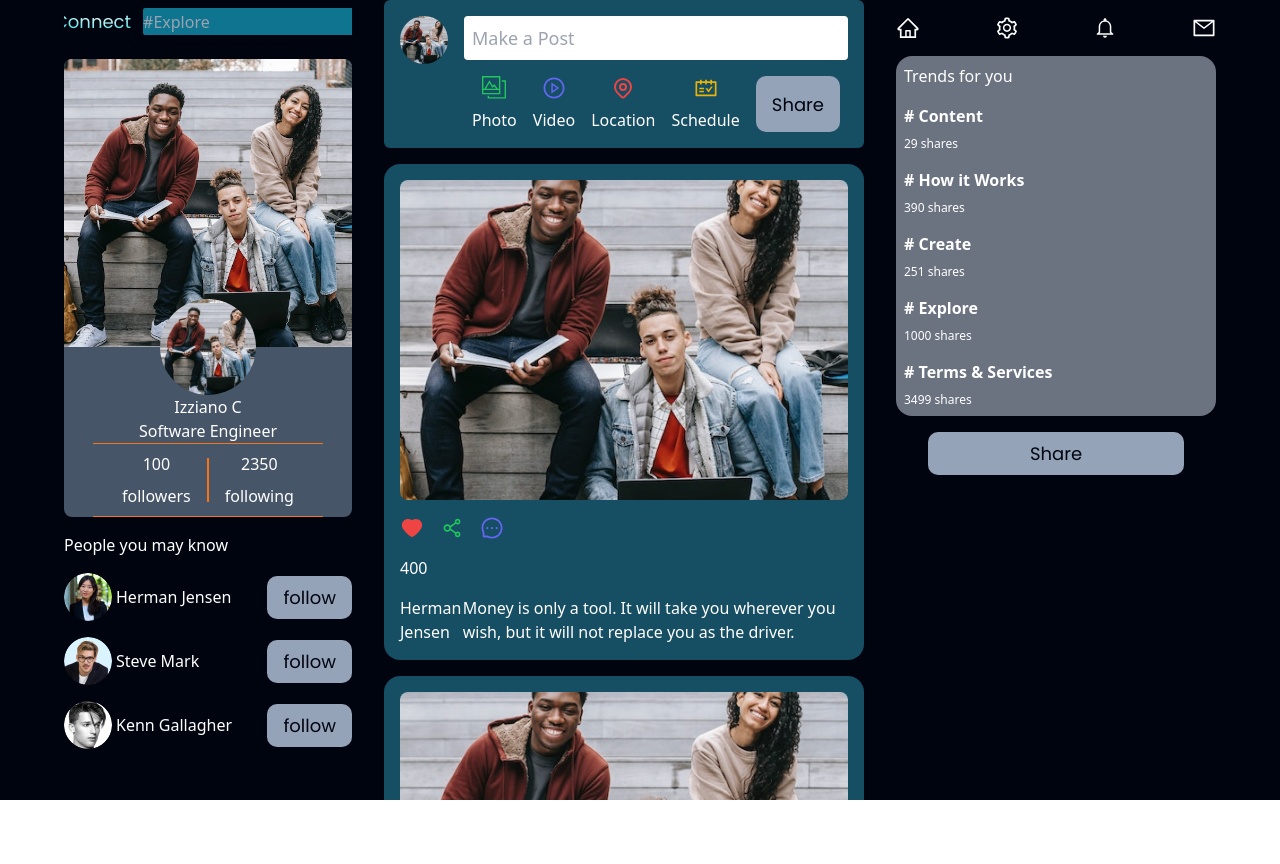
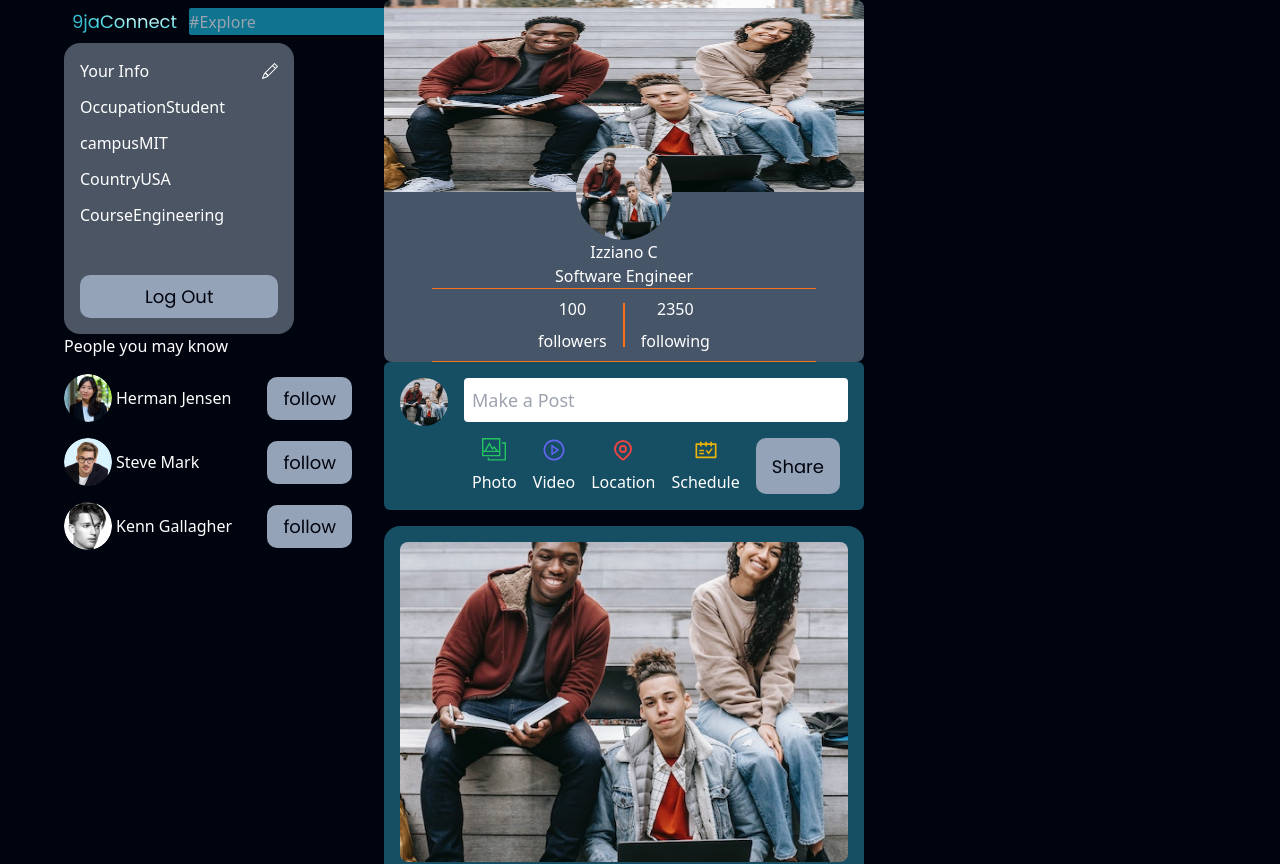
Before and after one commit to chiizzy1/we-connect-react, a React (Vite) app in the folder client/vite-project/: page / in a window 1280 px wide. Shown: the top 864 px of the page. Before the commit the page ends 800 px from the top, so only its background shows below. Built offline with nearby package versions, Linux system fonts and the light colour scheme.

Commit message:
its a new day

```diff
--- a/client/vite-project/src/App.jsx
+++ b/client/vite-project/src/App.jsx
@@ -1,7 +1,7 @@
 import { BrowserRouter as Router, Routes, Route } from "react-router-dom";
 import { QueryClient, QueryClientProvider } from "@tanstack/react-query";
 import { Navbar, Footer, RightSideBar } from "./components";
-import { Home } from "./pages";
+import { Home, Profile } from "./pages";
 import styles from "./style";
 import "./App.css"
 // import { Home, Feed, Login, SignUp, Root, EditProfile, Post, Profile, } from './routes';
@@ -15,7 +15,8 @@ const App = () => (
 
     <div className={`bg-primary ${styles.paddingX} ${styles.flexCenter}`}>
       <div className={`${styles.boxWidth}`}>
-        <Home />
+        {/* <Home /> */}
+        <Profile />
       </div>
     </div>
 
--- /dev/null
+++ b/client/vite-project/src/components/InfoCard.jsx
@@ -0,0 +1,34 @@
+import { BsPencil } from "react-icons/bs"
+import Button from "./Button"
+
+const InfoCard = () => {
+  return (
+    <div className="flex flex-col gap-3 bg-gray-600 p-4 rounded-2xl w-4/5 ">
+        <div className="flex items-center justify-between">
+            <h4>Your Info</h4>
+           <BsPencil />
+        </div>
+
+        <div className="flex">
+            <span>Occupation </span>
+            <span>Student</span>
+        </div>
+        <div className="flex">
+            <span>campus </span>
+            <span>MIT</span>
+        </div>
+        <div className="flex">
+            <span>Country </span>
+            <span>USA</span>
+        </div>
+        <div className="flex">
+            <span>Course </span>
+            <span>Engineering</span>
+        </div>
+
+        <Button text="Log Out" style="py-2 px-4 mt-9" />
+    </div>
+  )
+}
+
+export default InfoCard
--- a/client/vite-project/src/components/ProfileCard.jsx
+++ b/client/vite-project/src/components/ProfileCard.jsx
@@ -4,7 +4,7 @@ const ProfileCard = () => {
   return (
         <div className="flex flex-col overflow-hidden bg-slate-600 rounded-lg w-full">
             <div className="flex relative items-center justify-center flex-col">
-                <img src={students} alt="user-img" className="w-full " />
+                <img src={students} alt="user-img" className="w-full max-h-48" />
                 <img src={students} alt='cover-img' className="absolute w-24 rounded-full -bottom-12 "/>
             </div>
 
--- /dev/null
+++ b/client/vite-project/src/components/ProfileLeft.jsx
@@ -0,0 +1,16 @@
+import React from 'react'
+import FollowersCard from './FollowersCard'
+import InfoCard from './InfoCard'
+import LogoSearch from './LogoSearch'
+
+const ProfileLeft = () => {
+  return (
+    <div className="flex flex-col">
+        <LogoSearch />
+        <InfoCard />
+        <FollowersCard />
+    </div>
+  )
+}
+
+export default ProfileLeft
--- a/client/vite-project/src/components/index.js
+++ b/client/vite-project/src/components/index.js
@@ -21,6 +21,8 @@ import Feed from "./Feed";
 import NewPost from "./NewPost";
 import Post from "./Post";
 import TrendCard from "./TrendCard";
+import ProfileLeft from "./ProfileLeft";
+import InfoCard from "./InfoCard";
 
 export {
     Navbar,
@@ -45,4 +47,6 @@ export {
     NewPost,
     Post,
     TrendCard,
+    ProfileLeft,
+    InfoCard,
 }
--- a/client/vite-project/src/pages/Home.jsx
+++ b/client/vite-project/src/pages/Home.jsx
@@ -1,9 +1,9 @@
-import "./Home.css";
+import "./Layout.css";
 import { LeftSide, Middle, RightSide } from '../components'
 
 const Home = () => {
   return (
-    <div className='home'>
+    <div className='layout-grid'>
         <LeftSide />
         <Middle />
         <RightSide />
--- a/client/vite-project/src/pages/Home.css
+++ b/client/vite-project/src/pages/Layout.css
@@ -1,4 +1,4 @@
-.home{
+.layout-grid{
     display: grid;
     grid-template-columns: 18rem auto 20rem;
     gap: 2rem;
--- /dev/null
+++ b/client/vite-project/src/pages/Profile.jsx
@@ -0,0 +1,17 @@
+import { Middle, ProfileCard, ProfileLeft } from "../components";
+import "./Layout.css";
+
+
+const Profile = () => {
+  return (
+    <div className='text-white relative layout-grid '>
+        <ProfileLeft />
+        <div className="flex flex-col">
+            <ProfileCard />
+            <Middle />
+        </div>
+    </div>
+  )
+}
+
+export default Profile
--- a/client/vite-project/src/pages/index.js
+++ b/client/vite-project/src/pages/index.js
@@ -1,5 +1,7 @@
 import Home from "./Home";
+import Profile from "./Profile";
 
 export {
     Home,
+    Profile
 }
```
